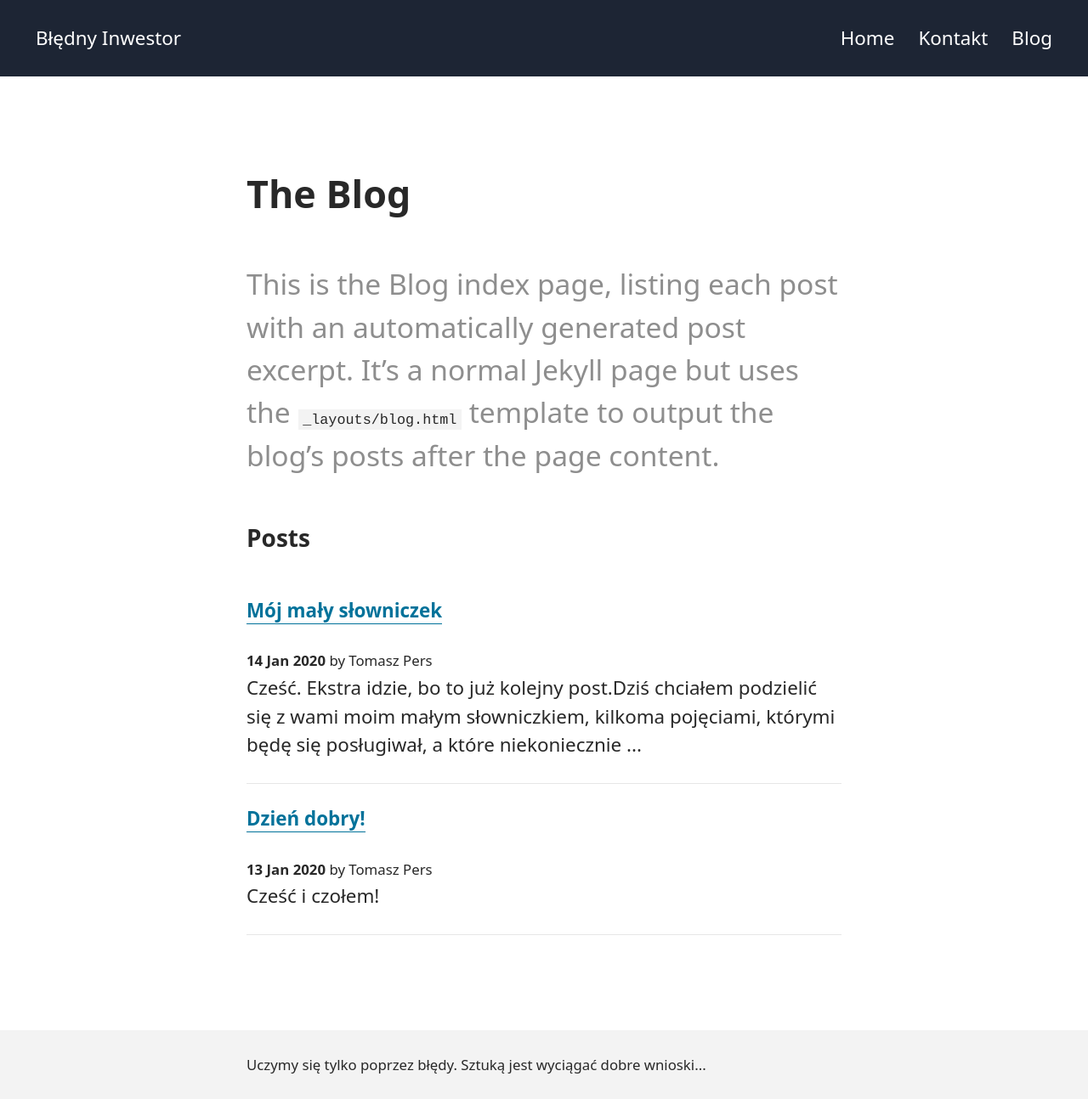
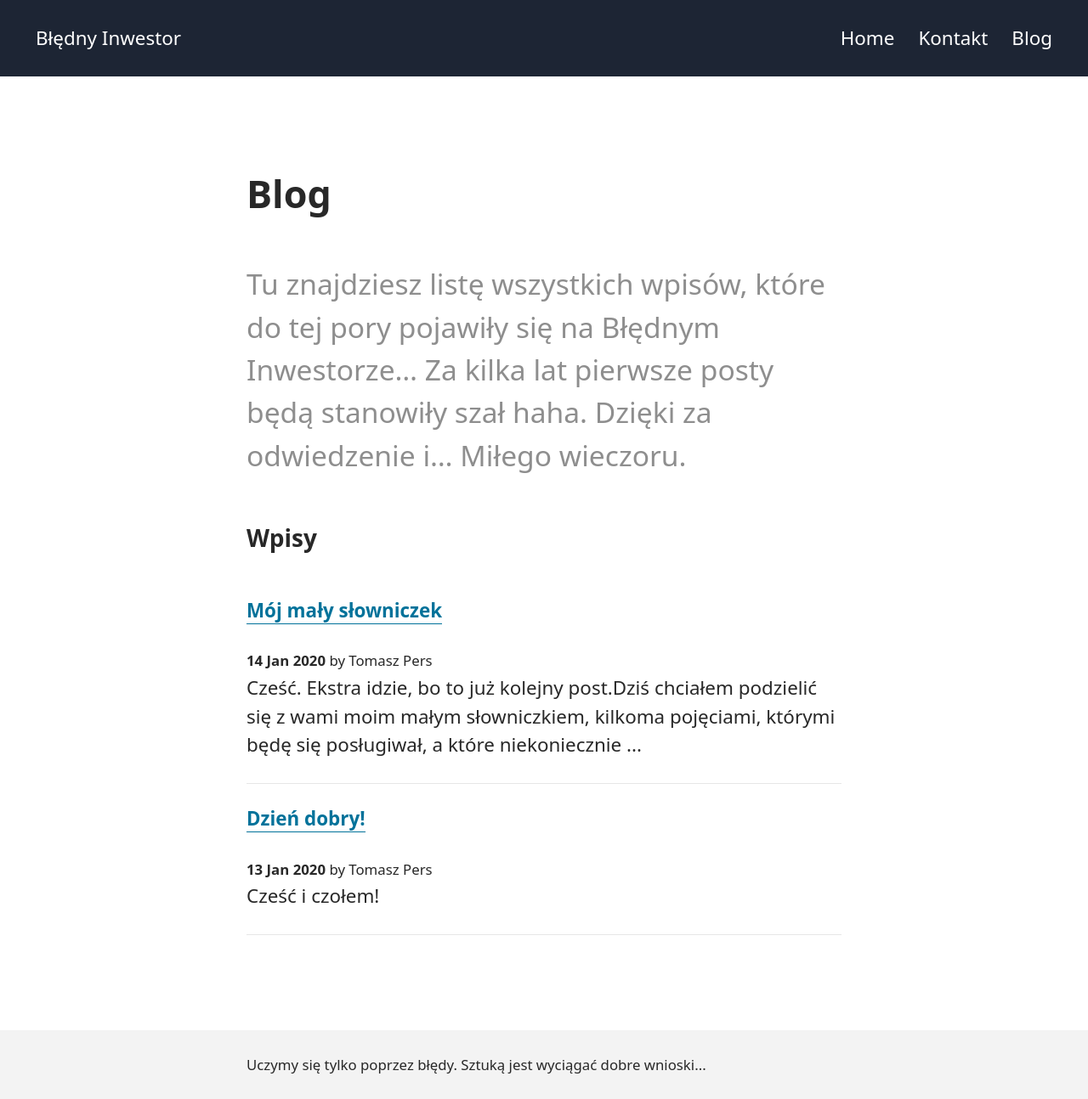
Before and after one commit to catpersec/blednyinwestor-website, a Jekyll site: the page built from pages/blog.md, in a window 1280 px wide. Shown: the whole page at 85% size. Built offline with Jekyll 4.4.1, drawn with Linux system fonts in a browser that asks for light colours; a script that is not in the unit is left out.

Commit message:
website edits

```diff
--- a/_layouts/blog.html
+++ b/_layouts/blog.html
@@ -10,7 +10,7 @@ layout: default
 
 <section>
 
-  <h3>Posts</h3>
+  <h3>Wpisy</h3>
 
   <ul>
     {% for post in site.posts %}
--- a/pages/blog.md
+++ b/pages/blog.md
@@ -1,11 +1,8 @@
 ---
 layout: blog
-title: The Blog
+title: Blog
 permalink: /blog
 section: blog
 intro_paragraph: >
-  This is the Blog index page, listing each post with an
-  automatically generated post excerpt. It's a normal Jekyll page but uses
-  the `_layouts/blog.html` template to output the blog's posts after the page
-  content.
+  Tu znajdziesz listę wszystkich wpisów, które do tej pory pojawiły się na Błędnym Inwestorze... Za kilka lat pierwsze posty będą stanowiły szał haha. Dzięki za odwiedzenie i... Miłego wieczoru.
 ---
```
